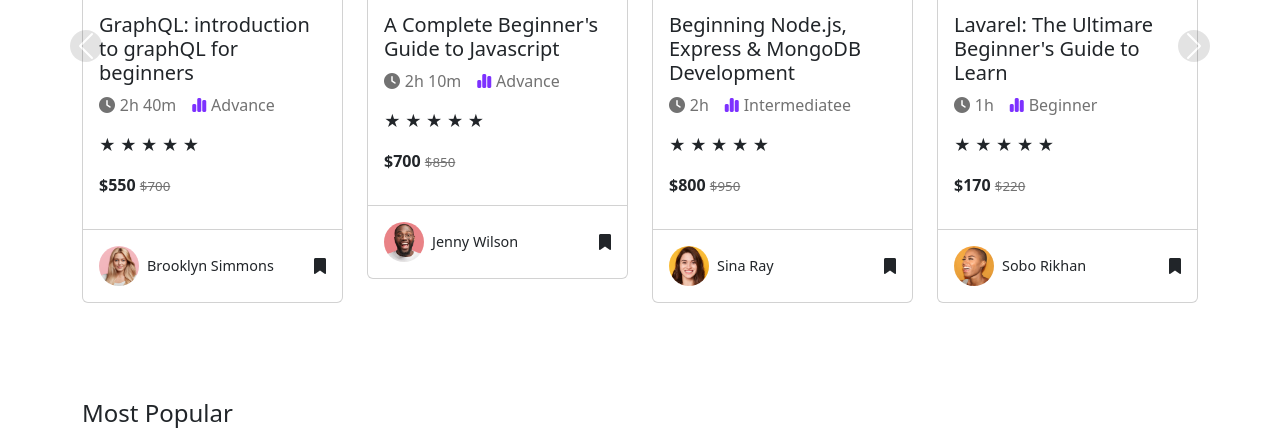
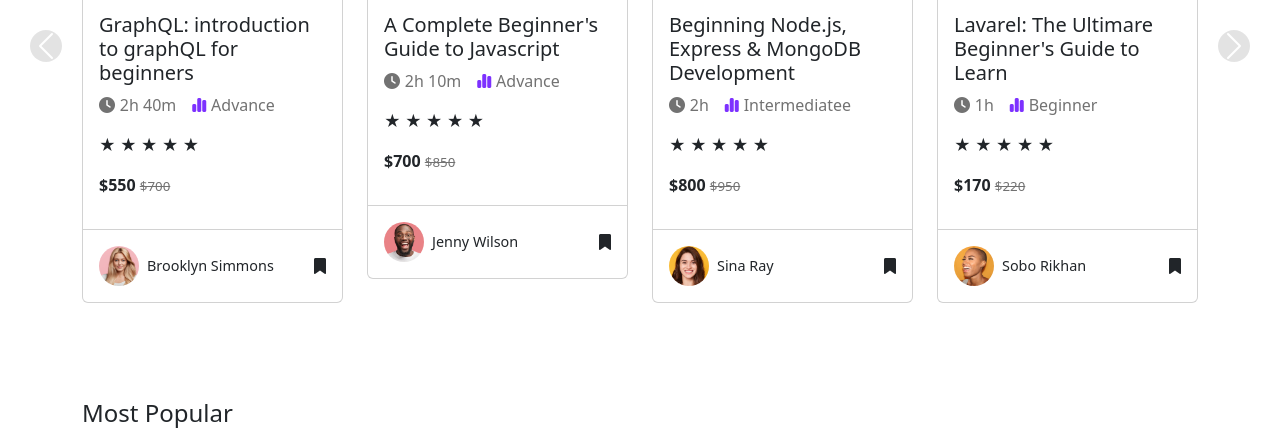
Before and after one commit to PaolaTaralloo/M3-W3D1, a plain HTML site: page index.html in a window 1280 px wide. Shown: the part 851-1299 px from the top of the page. Drawn offline with nearby package versions, Linux system fonts and the light colour scheme.

Commit message:
commit 1

```diff
--- a/customize.css
+++ b/customize.css
@@ -134,10 +134,15 @@
 
 .carousel-control-prev{
     justify-content: flex-start;
+    left: -40px;
+    width: auto !important;
+
 }
 
 .carousel-control-next {
     justify-content: flex-end;
+    right: -40px;
+    width: auto !important;
 }
 
 a:link {
```
